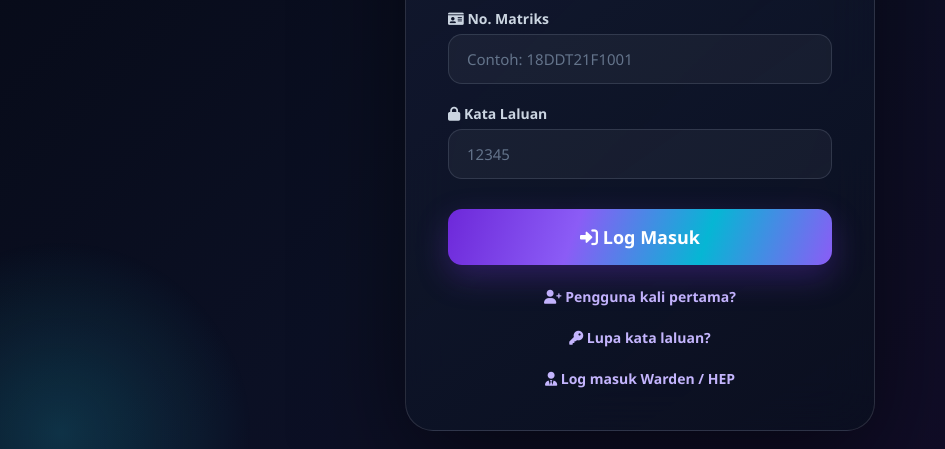
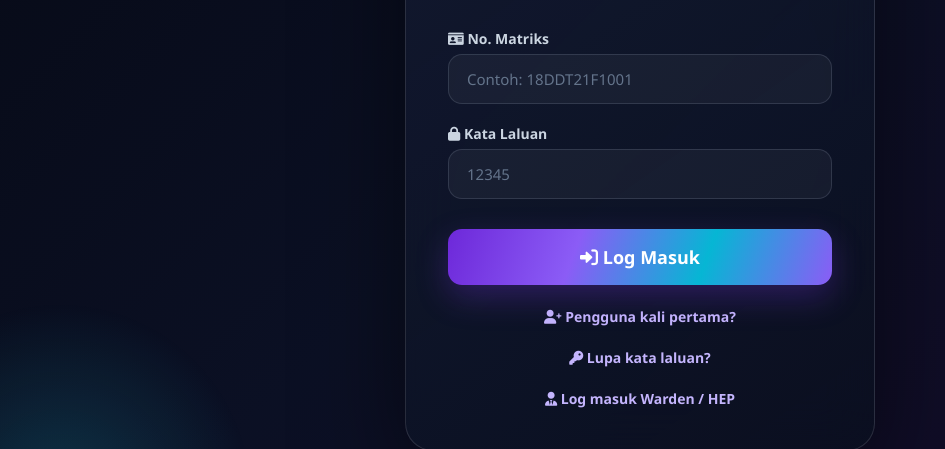
Before and after one commit to zahinhafizz-commits/Taadib, a plain HTML site: page index.html in a window 1280 px wide. Shown: the part 351-800 px from the top of the page, without its empty margins (0-945 px from the left). Drawn offline with Linux system fonts and the light colour scheme; no server answers.

Commit message:
Update style.css

```diff
--- a/style.css
+++ b/style.css
@@ -2105,6 +2105,40 @@ select option{background:#10172a;color:#fff}
 }
 .sidebar .logo h1 { display:none !important; }
 
+/* ===== LOGIN SCREEN SCROLL FIX ===== */
+
+#loginScreen {
+    min-height: 100dvh !important;
+    height: auto !important;
+    max-height: none !important;
+    overflow-y: auto !important;
+    overflow-x: hidden !important;
+    box-sizing: border-box;
+    padding: 40px 20px !important;
+    scrollbar-width: none;
+}
+
+#loginScreen::-webkit-scrollbar {
+    display: none;
+}
+
+#loginScreen .login-card {
+    margin: 20px auto !important;
+    max-height: none !important;
+}
+/* ===== STUDENT PAGE HEADER POSITION ===== */
+
+#rekodSaya .panel-header,
+#rekodSaya .page-header {
+    padding-top: 10px !important;
+    padding-bottom: 10px !important;
+    margin-top: 0 !important;
+}
+
+#rekodSaya {
+    padding-top: 0 !important;
+}
+
 @keyframes brandLogoIn {
     from { opacity: 0; transform: translateY(-14px) scale(.96); }
     to { opacity: 1; transform: translateY(0) scale(1); }
```
